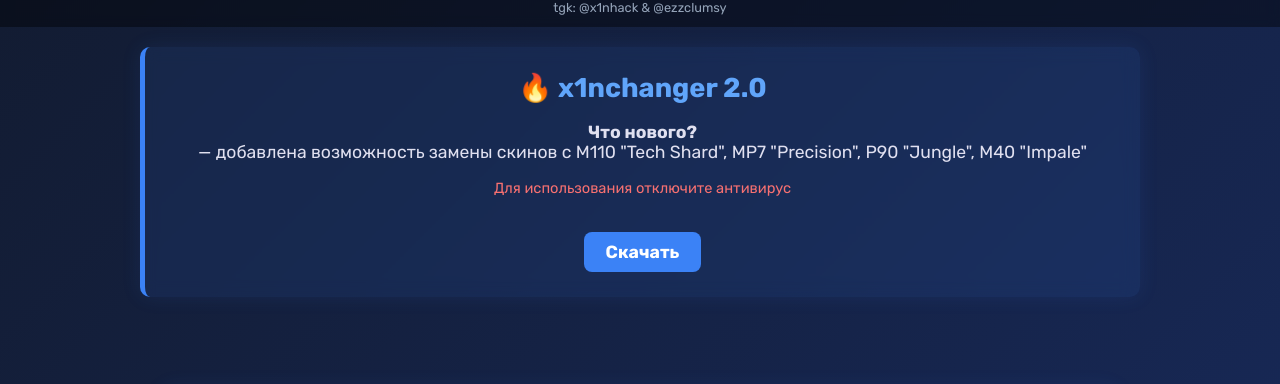
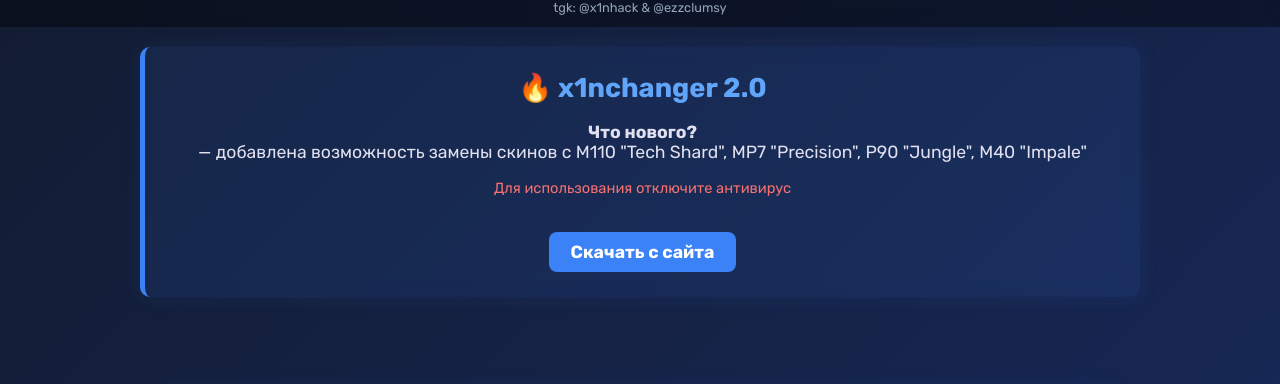
Before and after one commit to x1ncheats/x1n, a plain HTML site: page index.html in a window 1280 px wide. Shown: the part 241-625 px from the top of the page. Drawn offline with Linux system fonts and the light colour scheme.

Commit message:
Update index.html

```diff
--- a/index.html
+++ b/index.html
@@ -269,7 +269,7 @@
       — добавлена возможность замены скинов с M110 "Tech Shard", MP7 "Precision", P90 "Jungle", M40 "Impale"
     </p>
     <small>Для использования отключите антивирус</small><br>
-    <a href="cheat/x1nchanger.exe" class="download-button" download>Скачать</a>
+    <a href="cheat/x1nchanger.exe" class="download-button" download>Скачать с сайта</a>
   </div>
 
   <section id="features">
```
